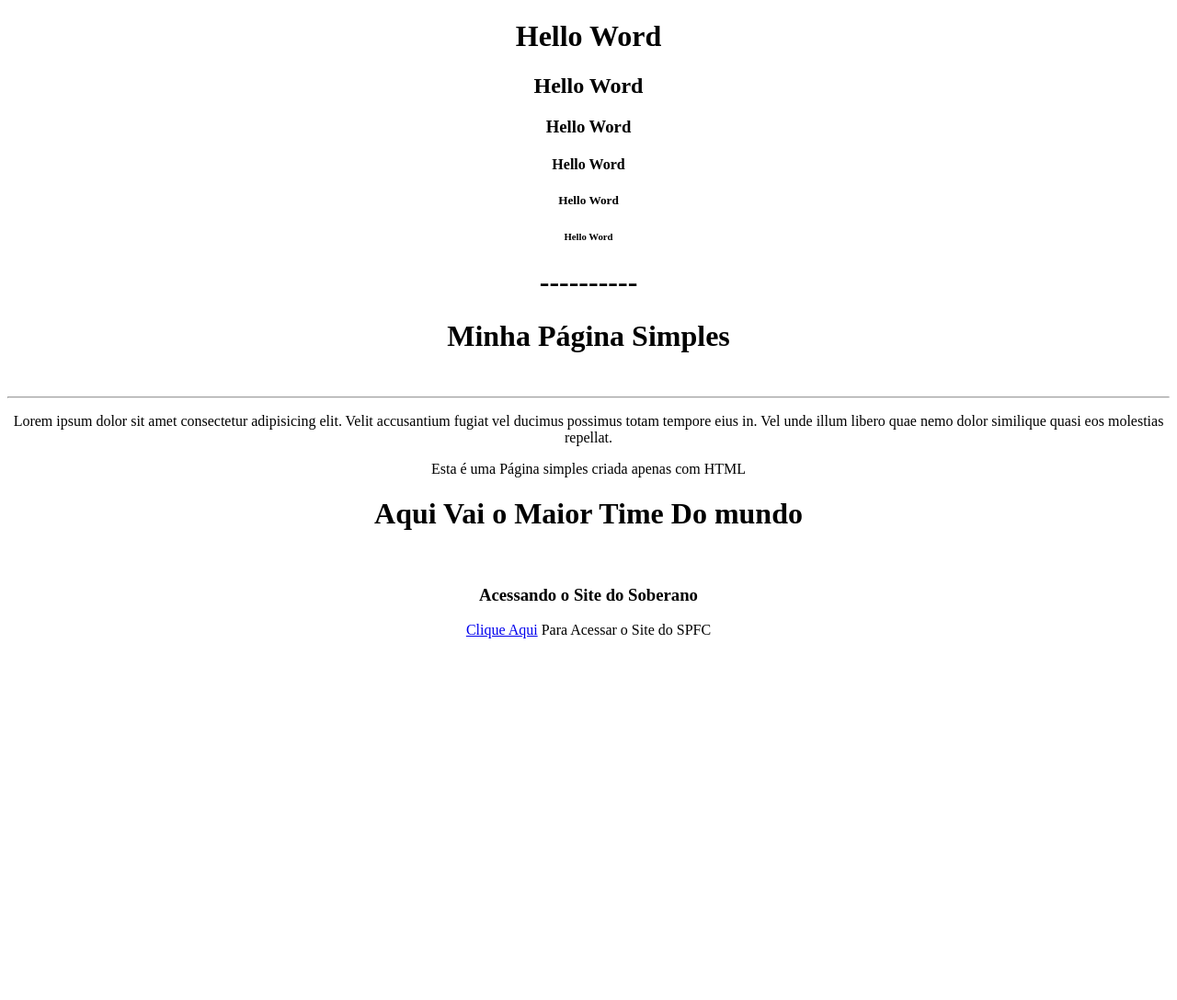
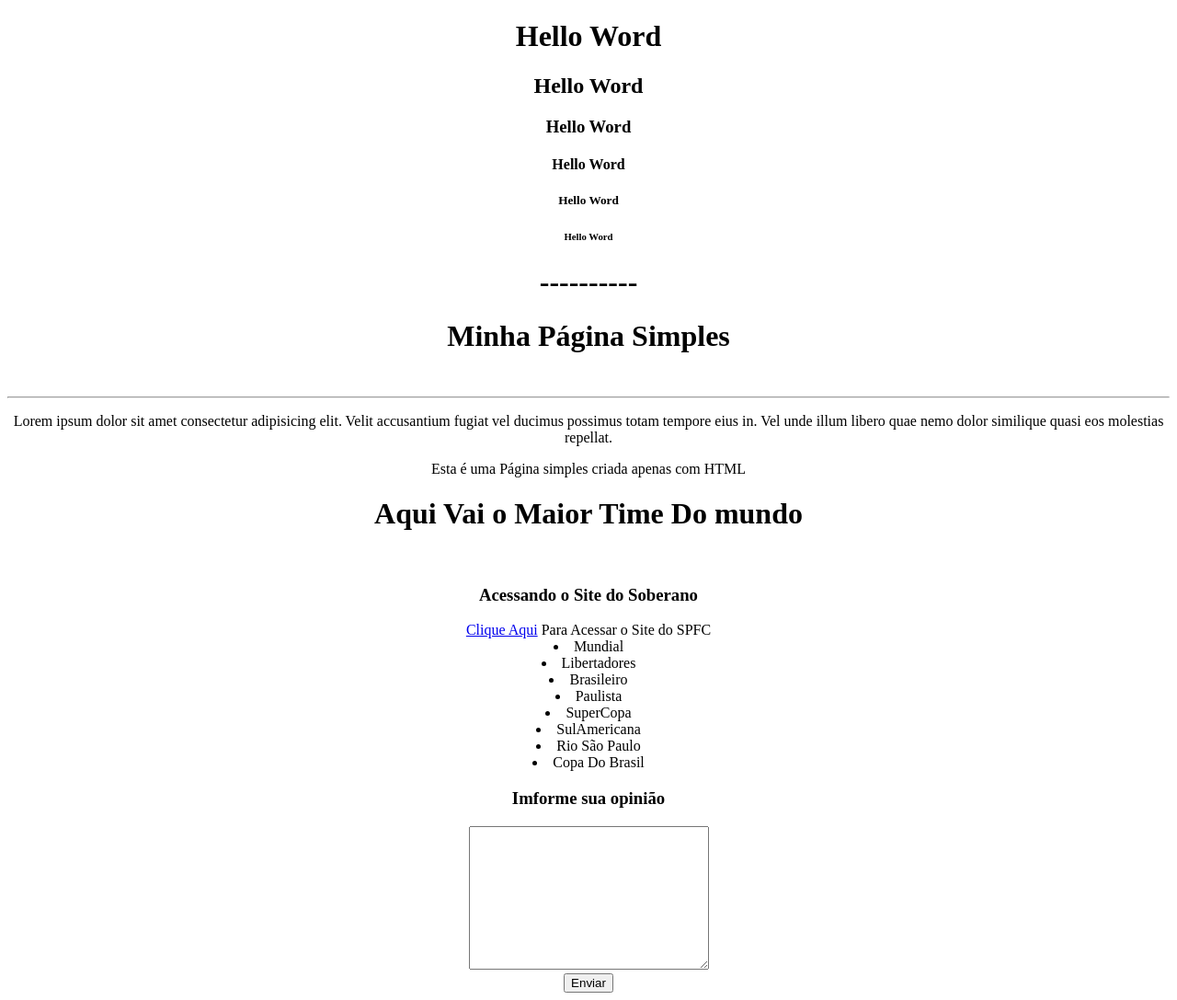
Before and after one commit to LukasMatosA/S.C.F.C, a plain HTML site: page index.html in a window 1280 px wide. Shown: the whole page at 92% size. Before the commit the page ends 800 px from the top, so only its background shows below. Drawn offline with Linux system fonts and the light colour scheme.

Commit message:
Add files via upload

```diff
--- a/index.html
+++ b/index.html
@@ -24,6 +24,26 @@
 
     <h3>Acessando o Site do Soberano</h3>
     <a href="https://www.google.com/search?q=sao+paulo+football&oq=s&gs_lcrp=EgZjaHJvbWUqBggBEEUYOzIGCAAQRRg7MgYIARBFGDsyBggCEEUYOzIGCAMQRRhAMgYIBBBFGDkyBwgFEAAYgAQyBwgGEAAYgAQyBwgHEAAYgATSAQkyNDM5ajBqMTWoAgCwAgA&sourceid=chrome&ie=UTF-8#sie=t;/m/019m42;2;/m/0fnk7q;mt;fp;1;;;">Clique Aqui</a> <span>Para Acessar o Site do SPFC</span>
+
+
+    <li>Mundial</li>
+    <li>Libertadores</li>
+    <li>Brasileiro</li>
+    <li>Paulista</li>
+    <li>SuperCopa</li>
+    <li>SulAmericana</li>
+    <li>Rio São Paulo</li>
+    <li>Copa Do Brasil</li>
+
+    <form>
+    <h3>Imforme sua opinião</h3>
+    <textarea name="" id="" cols="30" rows="10"></textarea>
+    <br>
+    <button>Enviar</button>
+    </form>
+
+
+
     </center>
 </body>
 </html>
```
